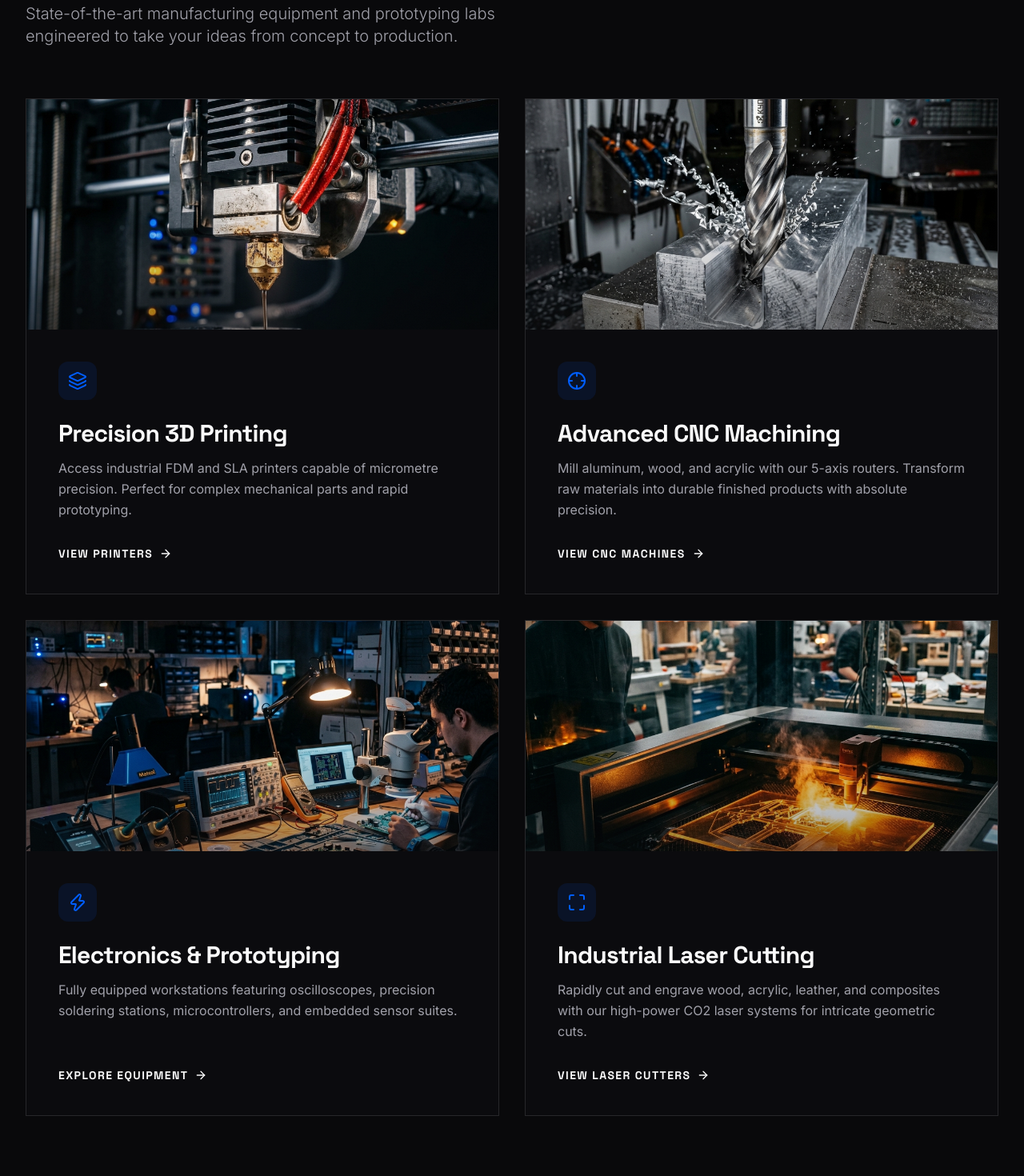
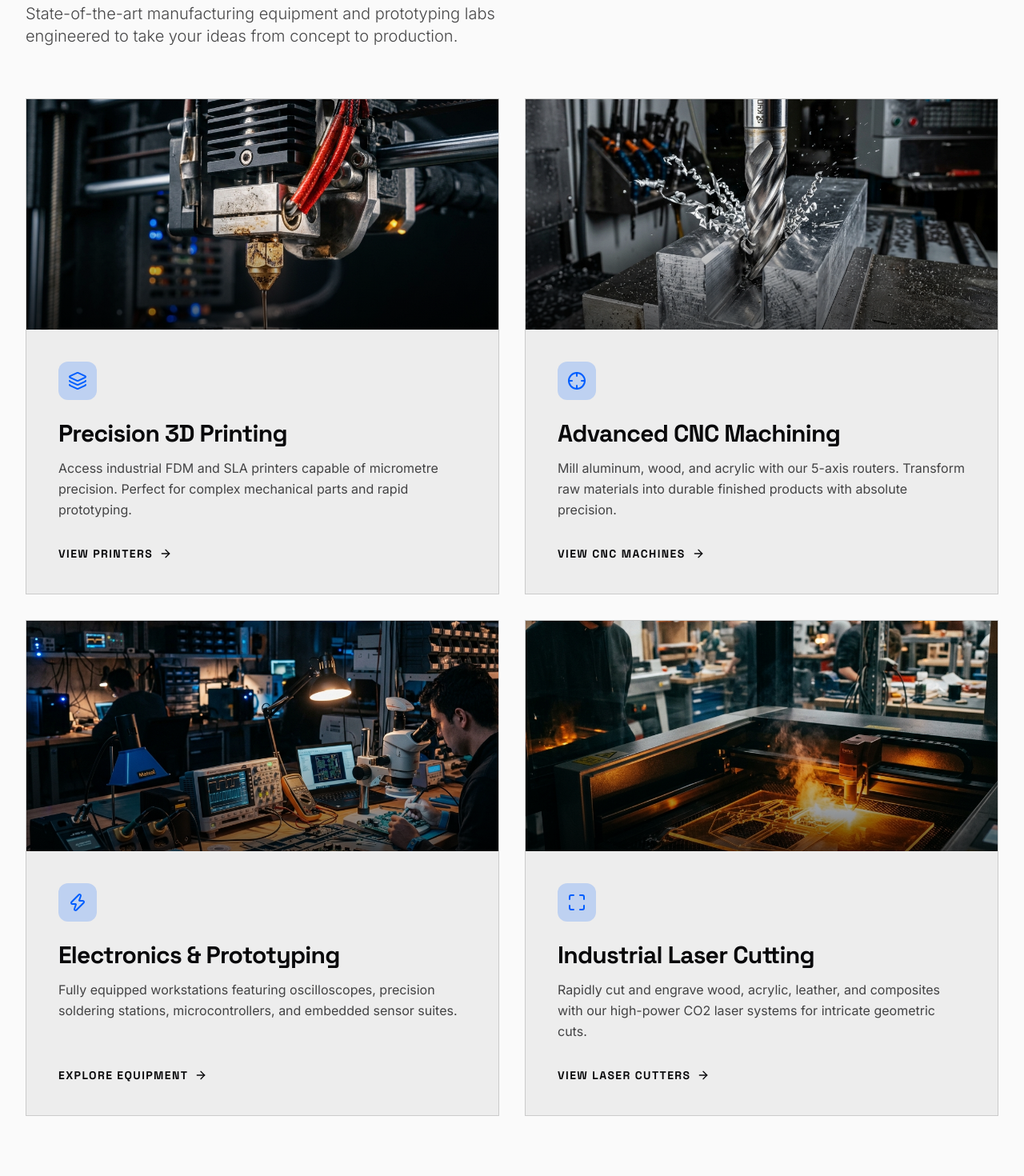
Before and after one commit to Shaownak/Bracu-FabLab, a Next.js app in the folder frontend/: page / in a window 1280 px wide. Shown: the part 940-2410 px from the top of the page at 80% size. Built offline with nearby package versions, Linux system fonts and the light colour scheme; no server answers.

Commit message:
style(home): restore signature dark background for Core Capabilities section containing the 2x2 cards

```diff
--- a/frontend/src/app/page.tsx
+++ b/frontend/src/app/page.tsx
@@ -94,7 +94,7 @@ export default function Home() {
       </section>
 
       {/* 2x2 CAPABILITIES GRID SECTION */}
-      <section className="py-28 bg-background border-t border-border">
+      <section className="py-28 bg-foreground text-background border-t border-border">
         <div className="max-w-7xl mx-auto px-4 sm:px-6 lg:px-8">
           <motion.div
             initial={{ opacity: 0, y: 20 }}
@@ -103,8 +103,8 @@ export default function Home() {
             transition={{ duration: 0.7 }}
             className="mb-16"
           >
-            <h2 className="text-4xl md:text-5xl font-space font-bold tracking-tight text-foreground mb-4">Core Capabilities.</h2>
-            <p className="text-xl text-muted-foreground font-light max-w-2xl">
+            <h2 className="text-4xl md:text-5xl font-space font-bold tracking-tight text-background mb-4">Core Capabilities.</h2>
+            <p className="text-xl text-background/75 font-light max-w-2xl">
               State-of-the-art manufacturing equipment and prototyping labs engineered to take your ideas from concept to production.
             </p>
           </motion.div>
@@ -117,29 +117,29 @@ export default function Home() {
             className="grid grid-cols-1 md:grid-cols-2 gap-8"
           >
             {/* Card 1: Precision 3D Printing */}
-            <motion.div variants={fadeUp} className="group bg-card border border-border overflow-hidden flex flex-col hover:border-primary/60 transition-all duration-500 hover:-translate-y-1.5 hover:shadow-2xl">
-              <div className="relative h-64 sm:h-72 w-full overflow-hidden bg-muted">
+            <motion.div variants={fadeUp} className="group bg-background/5 border border-background/15 overflow-hidden flex flex-col hover:border-primary transition-all duration-500 hover:-translate-y-1.5 hover:shadow-2xl">
+              <div className="relative h-64 sm:h-72 w-full overflow-hidden bg-background/10">
                 <Image
                   src="/images/printer.png"
                   alt="Precision 3D Printing"
                   fill
                   className="object-cover transition-all duration-700 group-hover:scale-105"
                 />
-                <div className="absolute inset-0 bg-gradient-to-t from-card via-transparent to-transparent opacity-40" />
+                <div className="absolute inset-0 bg-gradient-to-t from-black/60 via-transparent to-transparent" />
               </div>
               <div className="p-8 md:p-10 flex flex-col justify-between flex-1">
                 <div>
-                  <div className="w-12 h-12 rounded-xl bg-primary/10 text-primary flex items-center justify-center mb-6 group-hover:scale-110 transition-transform">
+                  <div className="w-12 h-12 rounded-xl bg-primary/20 text-primary flex items-center justify-center mb-6 group-hover:scale-110 transition-transform">
                     <Layers size={24} />
                   </div>
-                  <h3 className="text-2xl md:text-3xl font-space font-bold tracking-tight text-foreground mb-3 group-hover:text-primary transition-colors">
+                  <h3 className="text-2xl md:text-3xl font-space font-bold tracking-tight text-background mb-3 group-hover:text-primary transition-colors">
                     Precision 3D Printing
                   </h3>
-                  <p className="text-muted-foreground leading-relaxed mb-8">
+                  <p className="text-background/75 leading-relaxed mb-8">
                     Access industrial FDM and SLA printers capable of micrometre precision. Perfect for complex mechanical parts and rapid prototyping.
                   </p>
                 </div>
-                <Link href="/facilities" className="inline-flex items-center gap-2 text-sm font-space font-bold uppercase tracking-widest text-foreground group-hover:text-primary transition-colors w-fit">
+                <Link href="/facilities" className="inline-flex items-center gap-2 text-sm font-space font-bold uppercase tracking-widest text-background group-hover:text-primary transition-colors w-fit">
                   <span>View Printers</span>
                   <ArrowRight size={16} className="group-hover:translate-x-1.5 transition-transform" />
                 </Link>
@@ -147,29 +147,29 @@ export default function Home() {
             </motion.div>
 
             {/* Card 2: Advanced CNC Machining */}
-            <motion.div variants={fadeUp} className="group bg-card border border-border overflow-hidden flex flex-col hover:border-primary/60 transition-all duration-500 hover:-translate-y-1.5 hover:shadow-2xl">
-              <div className="relative h-64 sm:h-72 w-full overflow-hidden bg-muted">
+            <motion.div variants={fadeUp} className="group bg-background/5 border border-background/15 overflow-hidden flex flex-col hover:border-primary transition-all duration-500 hover:-translate-y-1.5 hover:shadow-2xl">
+              <div className="relative h-64 sm:h-72 w-full overflow-hidden bg-background/10">
                 <Image
                   src="/images/cnc.png"
                   alt="Advanced CNC Machining"
                   fill
                   className="object-cover transition-all duration-700 group-hover:scale-105"
                 />
-                <div className="absolute inset-0 bg-gradient-to-t from-card via-transparent to-transparent opacity-40" />
+                <div className="absolute inset-0 bg-gradient-to-t from-black/60 via-transparent to-transparent" />
               </div>
               <div className="p-8 md:p-10 flex flex-col justify-between flex-1">
                 <div>
-                  <div className="w-12 h-12 rounded-xl bg-primary/10 text-primary flex items-center justify-center mb-6 group-hover:scale-110 transition-transform">
+                  <div className="w-12 h-12 rounded-xl bg-primary/20 text-primary flex items-center justify-center mb-6 group-hover:scale-110 transition-transform">
                     <Crosshair size={24} />
                   </div>
-                  <h3 className="text-2xl md:text-3xl font-space font-bold tracking-tight text-foreground mb-3 group-hover:text-primary transition-colors">
+                  <h3 className="text-2xl md:text-3xl font-space font-bold tracking-tight text-background mb-3 group-hover:text-primary transition-colors">
                     Advanced CNC Machining
                   </h3>
-                  <p className="text-muted-foreground leading-relaxed mb-8">
+                  <p className="text-background/75 leading-relaxed mb-8">
                     Mill aluminum, wood, and acrylic with our 5-axis routers. Transform raw materials into durable finished products with absolute precision.
                   </p>
                 </div>
-                <Link href="/facilities" className="inline-flex items-center gap-2 text-sm font-space font-bold uppercase tracking-widest text-foreground group-hover:text-primary transition-colors w-fit">
+                <Link href="/facilities" className="inline-flex items-center gap-2 text-sm font-space font-bold uppercase tracking-widest text-background group-hover:text-primary transition-colors w-fit">
                   <span>View CNC Machines</span>
                   <ArrowRight size={16} className="group-hover:translate-x-1.5 transition-transform" />
                 </Link>
@@ -177,29 +177,29 @@ export default function Home() {
             </motion.div>
 
             {/* Card 3: Electronics & Prototyping */}
-            <motion.div variants={fadeUp} className="group bg-card border border-border overflow-hidden flex flex-col hover:border-primary/60 transition-all duration-500 hover:-translate-y-1.5 hover:shadow-2xl">
-              <div className="relative h-64 sm:h-72 w-full overflow-hidden bg-muted">
+            <motion.div variants={fadeUp} className="group bg-background/5 border border-background/15 overflow-hidden flex flex-col hover:border-primary transition-all duration-500 hover:-translate-y-1.5 hover:shadow-2xl">
+              <div className="relative h-64 sm:h-72 w-full overflow-hidden bg-background/10">
                 <Image
                   src="/images/electronics.png"
                   alt="Electronics & Prototyping"
                   fill
                   className="object-cover transition-all duration-700 group-hover:scale-105"
                 />
-                <div className="absolute inset-0 bg-gradient-to-t from-card via-transparent to-transparent opacity-40" />
+                <div className="absolute inset-0 bg-gradient-to-t from-black/60 via-transparent to-transparent" />
               </div>
               <div className="p-8 md:p-10 flex flex-col justify-between flex-1">
                 <div>
-                  <div className="w-12 h-12 rounded-xl bg-primary/10 text-primary flex items-center justify-center mb-6 group-hover:scale-110 transition-transform">
+                  <div className="w-12 h-12 rounded-xl bg-primary/20 text-primary flex items-center justify-center mb-6 group-hover:scale-110 transition-transform">
                     <Zap size={24} />
                   </div>
-                  <h3 className="text-2xl md:text-3xl font-space font-bold tracking-tight text-foreground mb-3 group-hover:text-primary transition-colors">
+                  <h3 className="text-2xl md:text-3xl font-space font-bold tracking-tight text-background mb-3 group-hover:text-primary transition-colors">
                     Electronics & Prototyping
                   </h3>
-                  <p className="text-muted-foreground leading-relaxed mb-8">
+                  <p className="text-background/75 leading-relaxed mb-8">
                     Fully equipped workstations featuring oscilloscopes, precision soldering stations, microcontrollers, and embedded sensor suites.
                   </p>
                 </div>
-                <Link href="/facilities" className="inline-flex items-center gap-2 text-sm font-space font-bold uppercase tracking-widest text-foreground group-hover:text-primary transition-colors w-fit">
+                <Link href="/facilities" className="inline-flex items-center gap-2 text-sm font-space font-bold uppercase tracking-widest text-background group-hover:text-primary transition-colors w-fit">
                   <span>Explore Equipment</span>
                   <ArrowRight size={16} className="group-hover:translate-x-1.5 transition-transform" />
                 </Link>
@@ -207,29 +207,29 @@ export default function Home() {
             </motion.div>
 
             {/* Card 4: Industrial Laser Cutting */}
-            <motion.div variants={fadeUp} className="group bg-card border border-border overflow-hidden flex flex-col hover:border-primary/60 transition-all duration-500 hover:-translate-y-1.5 hover:shadow-2xl">
-              <div className="relative h-64 sm:h-72 w-full overflow-hidden bg-muted">
+            <motion.div variants={fadeUp} className="group bg-background/5 border border-background/15 overflow-hidden flex flex-col hover:border-primary transition-all duration-500 hover:-translate-y-1.5 hover:shadow-2xl">
+              <div className="relative h-64 sm:h-72 w-full overflow-hidden bg-background/10">
                 <Image
                   src="/images/laser.png"
                   alt="Industrial Laser Cutting"
                   fill
                   className="object-cover transition-all duration-700 group-hover:scale-105"
                 />
-                <div className="absolute inset-0 bg-gradient-to-t from-card via-transparent to-transparent opacity-40" />
+                <div className="absolute inset-0 bg-gradient-to-t from-black/60 via-transparent to-transparent" />
               </div>
               <div className="p-8 md:p-10 flex flex-col justify-between flex-1">
                 <div>
-                  <div className="w-12 h-12 rounded-xl bg-primary/10 text-primary flex items-center justify-center mb-6 group-hover:scale-110 transition-transform">
+                  <div className="w-12 h-12 rounded-xl bg-primary/20 text-primary flex items-center justify-center mb-6 group-hover:scale-110 transition-transform">
                     <Maximize size={24} />
                   </div>
-                  <h3 className="text-2xl md:text-3xl font-space font-bold tracking-tight text-foreground mb-3 group-hover:text-primary transition-colors">
+                  <h3 className="text-2xl md:text-3xl font-space font-bold tracking-tight text-background mb-3 group-hover:text-primary transition-colors">
                     Industrial Laser Cutting
                   </h3>
-                  <p className="text-muted-foreground leading-relaxed mb-8">
+                  <p className="text-background/75 leading-relaxed mb-8">
                     Rapidly cut and engrave wood, acrylic, leather, and composites with our high-power CO2 laser systems for intricate geometric cuts.
                   </p>
                 </div>
-                <Link href="/facilities" className="inline-flex items-center gap-2 text-sm font-space font-bold uppercase tracking-widest text-foreground group-hover:text-primary transition-colors w-fit">
+                <Link href="/facilities" className="inline-flex items-center gap-2 text-sm font-space font-bold uppercase tracking-widest text-background group-hover:text-primary transition-colors w-fit">
                   <span>View Laser Cutters</span>
                   <ArrowRight size={16} className="group-hover:translate-x-1.5 transition-transform" />
                 </Link>
```
